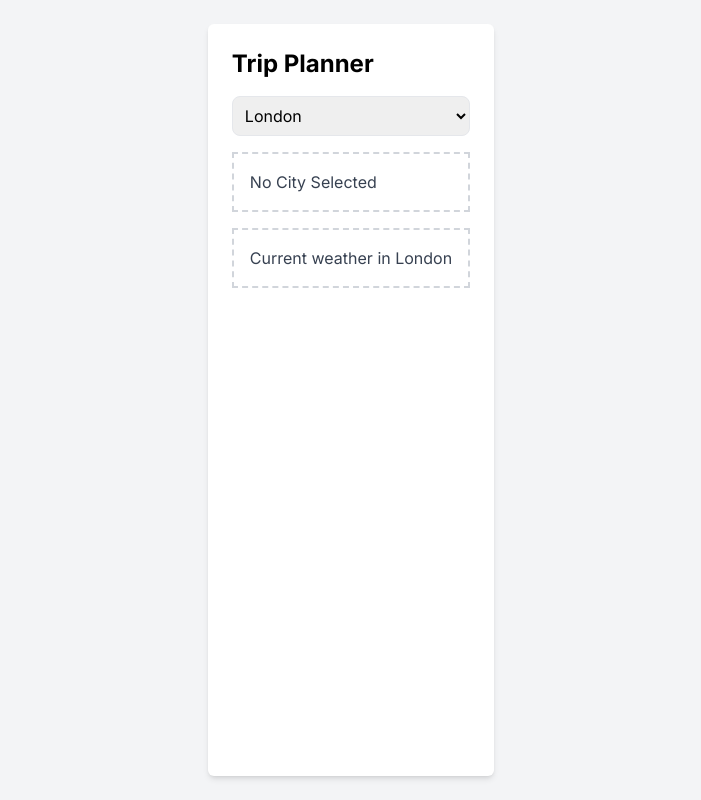
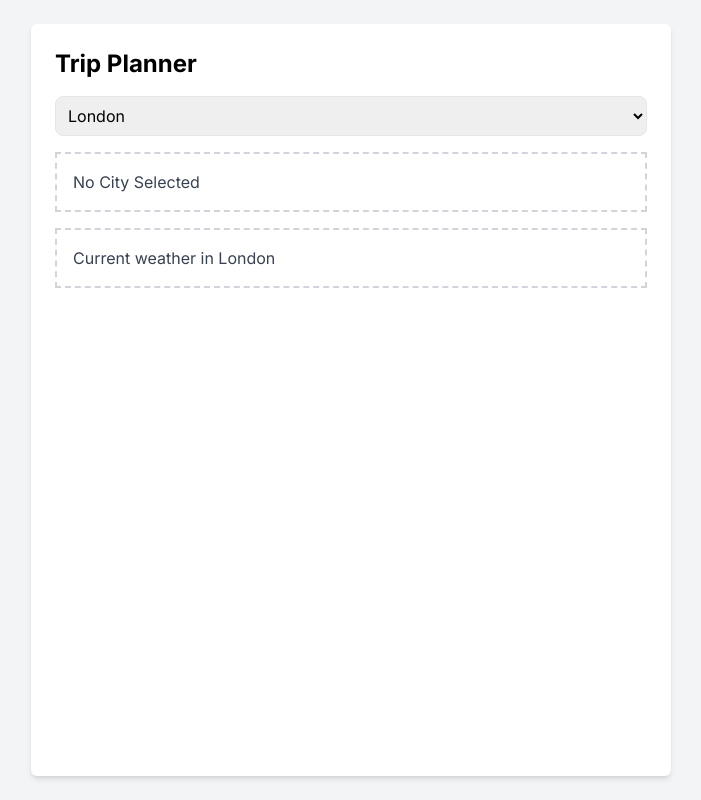
Before and after one commit to pao-perez/travel-planner-fe, a Next.js app: page / in a window 1280 px wide. Shown: the whole page, without its empty margins (289-990 px from the left). Built offline with nearby package versions, Linux system fonts and the light colour scheme.

Commit message:
style: set min-width to 50% of viewport

```diff
--- a/src/app/page.tsx
+++ b/src/app/page.tsx
@@ -20,7 +20,7 @@ export default function Home() {
 
   return (
     <main className="flex justify-center min-h-screen bg-gray-100 p-6">
-      <article className="max-w-md bg-white shadow-md rounded-md p-6">
+      <article className="max-w-md min-w-[50vw] bg-white shadow-md rounded-md p-6">
         <section className="flex flex-col gap-4">
           <header>
             <h1 className="text-2xl font-bold">Trip Planner</h1>
```
